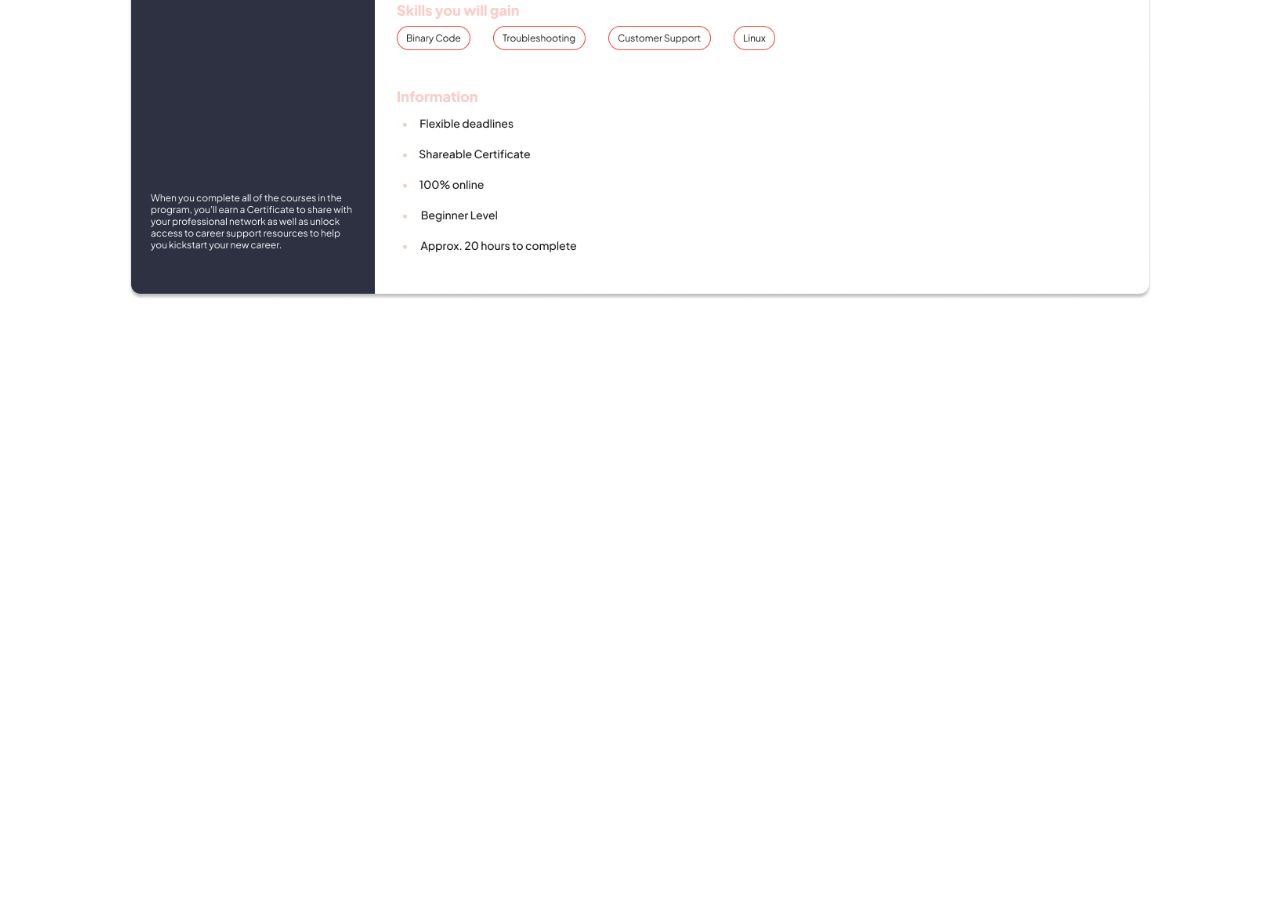
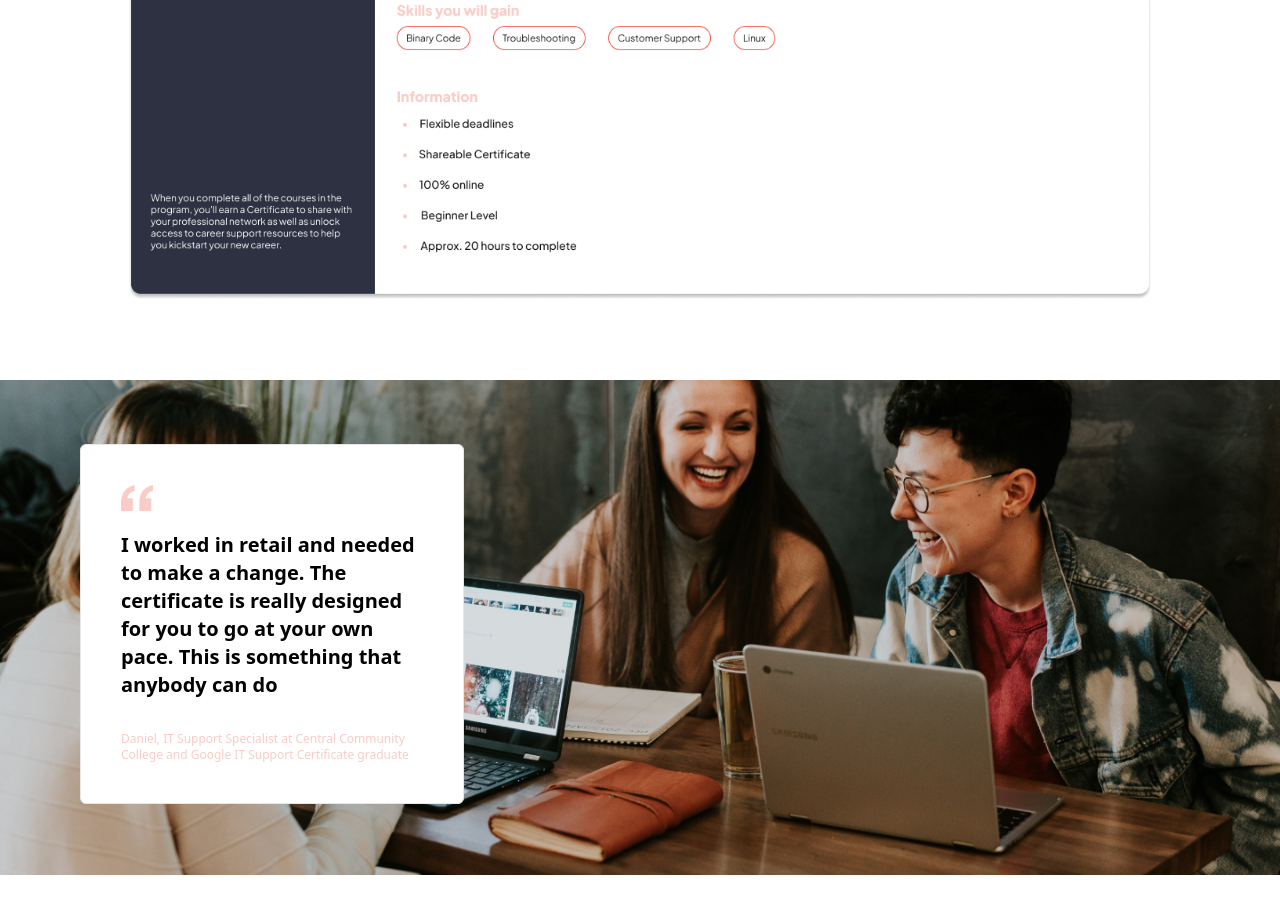
Before and after one commit to marufahmed347/Tailwind-CSS-Assignment-1, a website built with Vite: page index.html in a window 1280 px wide. Shown: the part 6912-7825 px from the top of the page. Before the commit the page ends 7212 px from the top, so only its background shows below. Built offline with nearby package versions, Linux system fonts and the light colour scheme.

Commit message:
work done

```diff
--- a/index.html
+++ b/index.html
@@ -290,6 +290,25 @@
         <img class="w-full h-auto" src="img/Group 238901.png" alt="">
     </div>
 
+    <!--work section-->
+
+    <section class="mb-10 mt-20">
+        <div class="flex relative">
+
+            <img src="img/brooke-cagle-g1Kr4Ozfoac-unsplash 2.png" alt="">
+
+            <div class="bg-[#FFFFFF] border rounded-md w-[200px] md:w-96 md:px-10 px-2 mb-10 absolute md:top-16 top-5 md:left-20 left-5">
+
+                <img class="w-3 md:w-8 pt-2 md:pt-10" src="img/“.png" alt="">
+
+                <p class="text-[8px] md:text-xl font-semibold pb-2 md:pb-8 md:pt-5 pt-2">I worked in retail and needed to make a change. The certificate is really designed for you to go at your own pace. This is something that anybody can do</p>
+
+                <p class="text-[6px] md:text-xs text-[#F9CCC7] pb-2 md:pb-10">Daniel, IT Support Specialist at Central Community College and Google IT Support Certificate graduate</p>
+            </div>
+
+        </div>
+    </section>
+
 
 
 </body>
```
Also changed, not shown: img/brooke-cagle-g1Kr4Ozfoac-unsplash 2.png (added), img/“.png (added).
